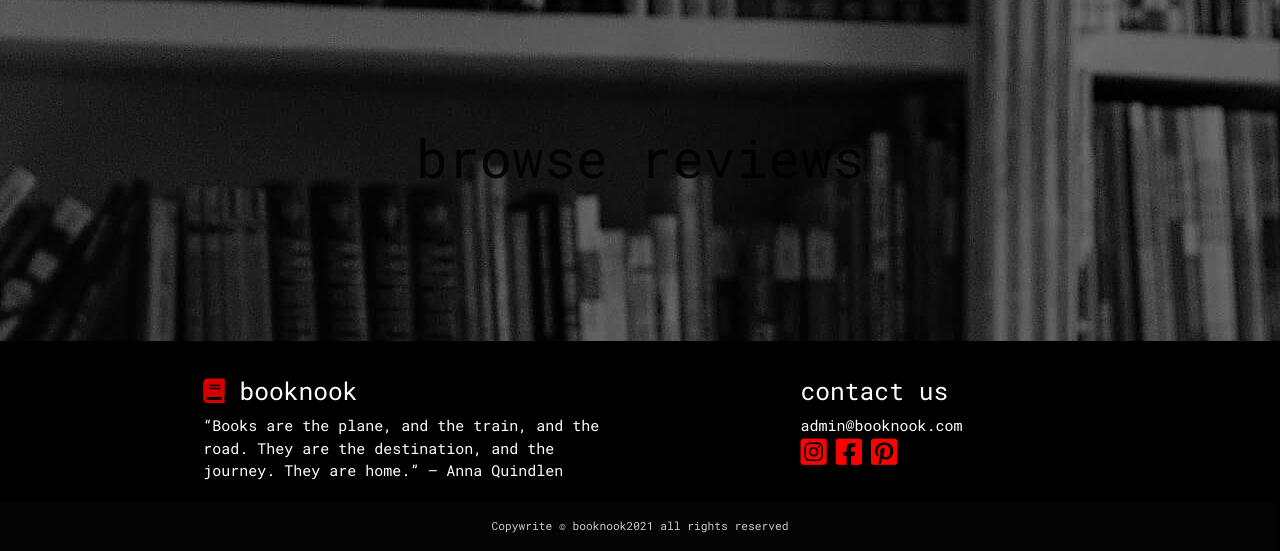
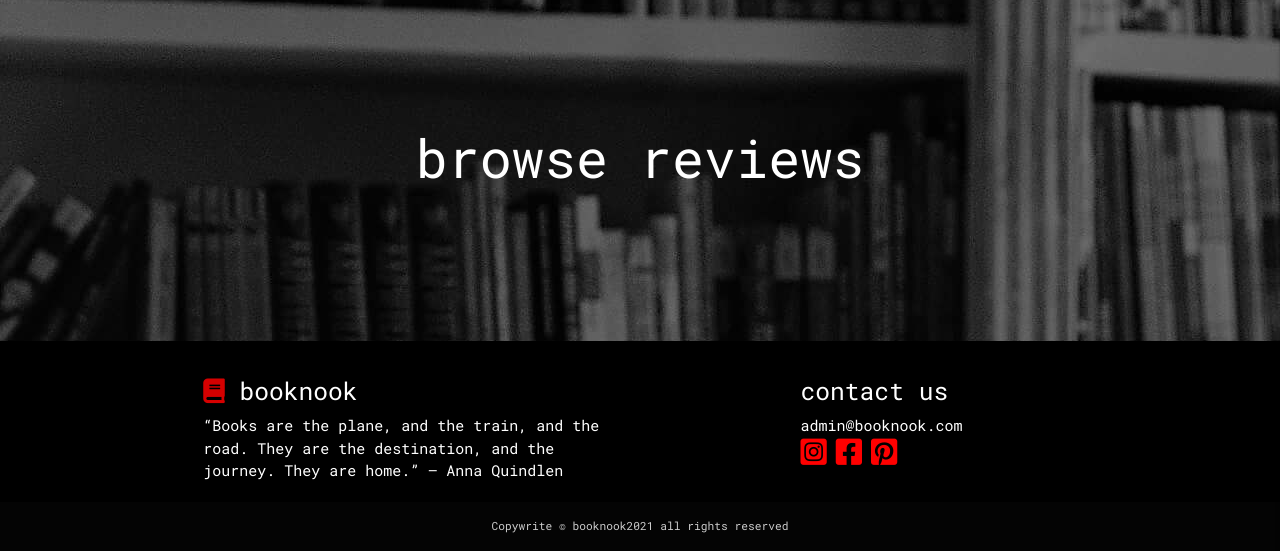
Before and after one commit to janeyrinn/bookNook, a Flask app: page /search in a window 1280 px wide. Shown: the part 156-707 px from the top of the page. Run offline with Flask 2, Linux system fonts and the light colour scheme; data that the repository does not hold is empty; some libraries are stand-ins or nearby versions.

Commit message:
Change h2 to white

```diff
--- a/templates/search.html
+++ b/templates/search.html
@@ -3,7 +3,7 @@
 
 <div class="container">
 <div class="row center-align">
-  <h2>browse reviews</h2>
+  <h2 class="white-text">browse reviews</h2>
 </div>
 
 
@@ -21,7 +21,7 @@
         <p>by: {{ book.book_author }}</p>
       </div>
       <div class="card-action">
-        <a class="white-text btn-small" href="{{ url_for('review') }}">view</a>
+        <a class="white-text btn-small" href="{{ url_for('review', book_id=book._id) }}">view</a>
       </div>
     </div>
   </div>
```
